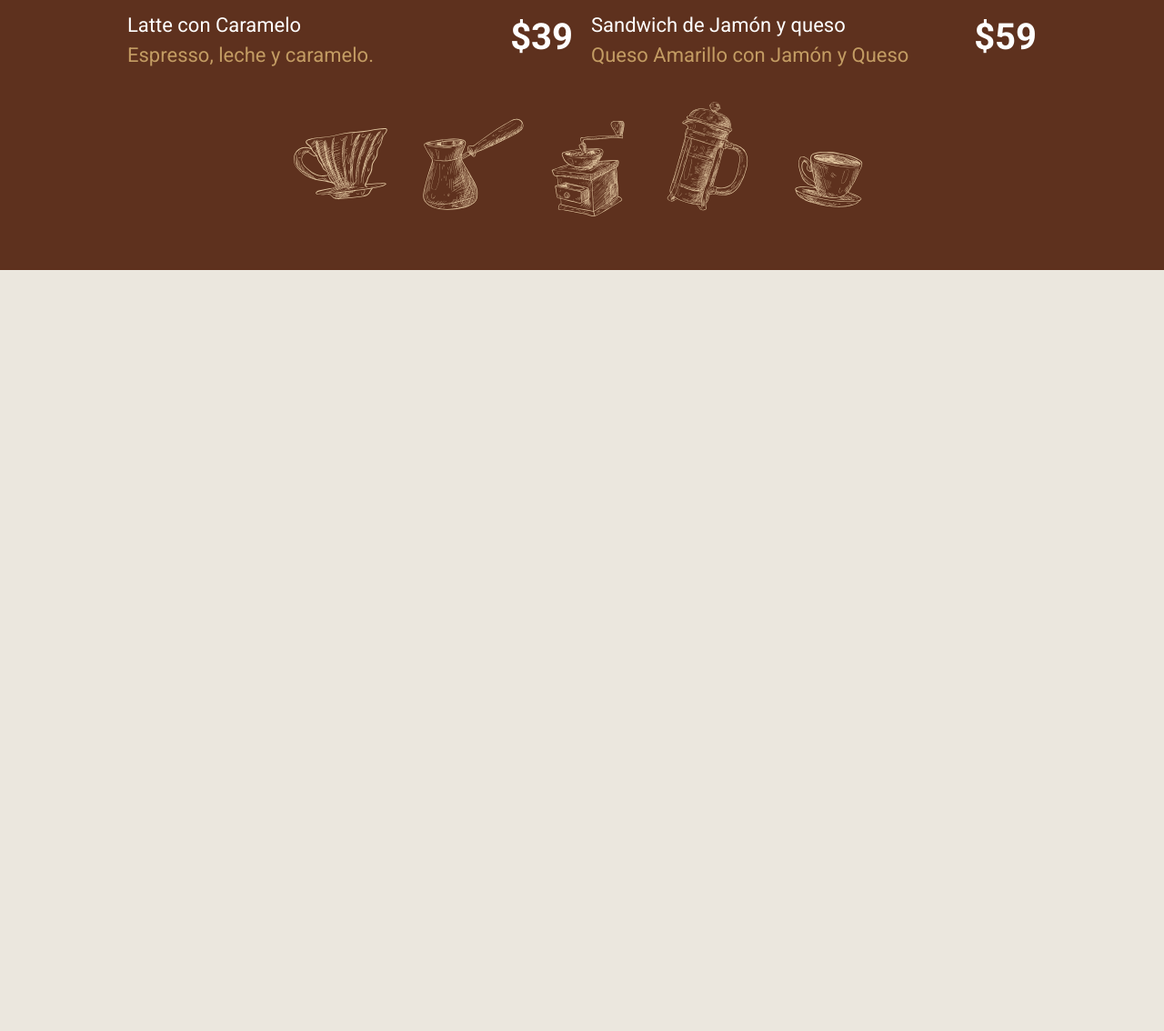
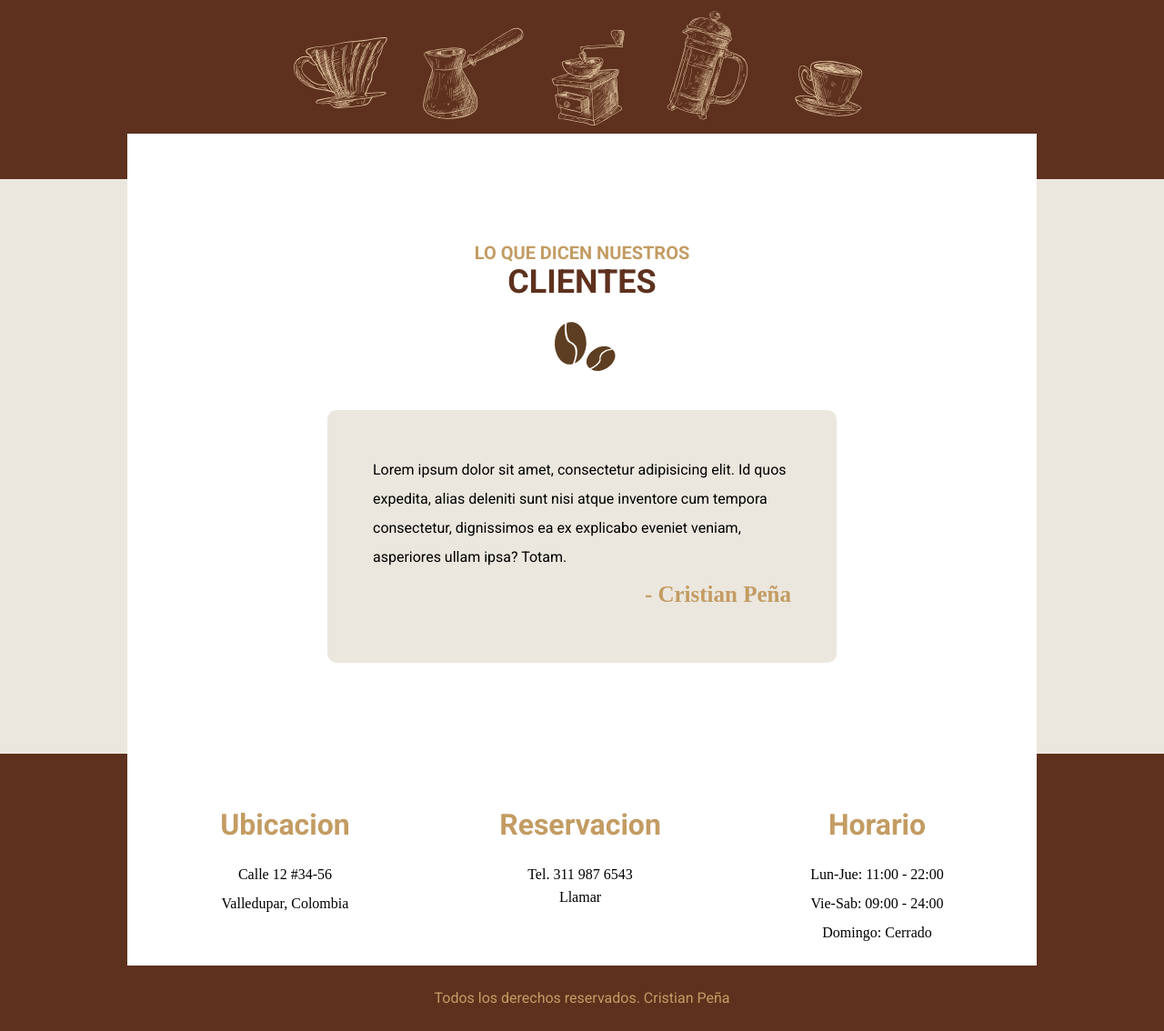
Before and after one commit to cristianps1988/11-cafeteria, a website: page index.html in a window 1280 px wide. Shown: the part 4189-5323 px from the top of the page at 91% size. Before the commit the page ends 4486 px from the top, so only its background shows below. Drawn offline with Linux system fonts and the light colour scheme; a web font is replaced by a local one.

Commit message:
adding testimoniales, footer

```diff
--- a/index.html
+++ b/index.html
@@ -8,7 +8,7 @@
     <link rel="preconnect" href="https://fonts.googleapis.com">
     <link rel="preconnect" href="https://fonts.gstatic.com" crossorigin>
     <link href="https://fonts.googleapis.com/css2?family=Bona+Nova&family=Raleway:wght@700;900&family=Roboto:wght@400;700;900&display=swap" rel="stylesheet">
-    <link rel="stylesheet" href="/build/css/app.css">
+    <link rel="stylesheet" href="./build/css/app.css">
 </head>
 <body>
     <header class="header header-inicio">
@@ -169,5 +169,35 @@
             </section>
         </div>
     </section>
+
+    <section class="nuestros-testimoniales contenedor">
+        <h2><span>Lo que dicen nuestros</span> clientes</h2>
+        <div class="testimonial">
+            <p>Lorem ipsum dolor sit amet, consectetur adipisicing elit. Id quos expedita, alias deleniti sunt nisi atque inventore cum tempora consectetur, dignissimos ea ex explicabo eveniet veniam, asperiores ullam ipsa? Totam.</p>
+            <p class="autor">- Cristian Peña</p>
+        </div>
+    </section>
+
+    <footer class="footer">
+        <div class="contenedor contenido-footer">
+            <div class="booter-box ubicacion">
+                <h3>Ubicacion</h3>
+                <p>Calle 12 #34-56</p>
+                <p>Valledupar, Colombia</p>
+            </div>
+            <div class="footer-box reservacion">
+                <h3>Reservacion</h3>
+                <p>Tel. 311 987 6543</p>
+                <a href="tel:+573119876543">Llamar</a>
+            </div>
+            <div class="footer-box horario">
+                <h3>Horario</h3>
+                <p>Lun-Jue: 11:00 - 22:00</p>
+                <p>Vie-Sab: 09:00 - 24:00</p>
+                <p>Domingo: Cerrado</p>
+            </div>
+        </div>
+        <p class="copyright">Todos los derechos reservados. Cristian Peña</p>
+    </footer>
 </body>
 </html>
--- a/src/SCSS/app.scss
+++ b/src/SCSS/app.scss
@@ -1,3 +1,4 @@
 @use 'base';
 @use 'header';
 @use 'inicio';
+@use 'footer';
--- /dev/null
+++ b/src/SCSS/footer/_footer.scss
@@ -0,0 +1,41 @@
+@use '../base/variables' as v;
+@use '../base/mixins' as m;
+
+.footer{
+    background-color: v.$primario;
+    margin-top: -10rem;
+
+    @include m.tablet {
+        margin-top: -15rem;
+    }
+    .contenido-footer{
+        background-color: v.$blanco;
+        padding: 5rem;
+        text-align: center;
+        @include m.tablet {
+            display: flex;
+            justify-content: space-around;
+            padding: 2rem;
+            h3{
+                padding: 2rem 0;
+            }
+        }
+        h3{
+            margin: 2rem 0 0 0;
+            color: v.$secundario;
+        }
+        p,
+        a{
+            margin: 0;
+            color: v.$negro;
+            font-family: v.$fuenteCursiva;
+        }
+
+    }
+    .copyright{
+        text-align: center;
+        color: v.$secundario;
+        margin: 0;
+        padding: 2rem;
+    }
+}
--- /dev/null
+++ b/src/SCSS/footer/index.scss
@@ -0,0 +1 @@
+@forward 'footer';
--- a/src/SCSS/inicio/_index.scss
+++ b/src/SCSS/inicio/_index.scss
@@ -2,3 +2,4 @@
 @forward 'iconos';
 @forward 'galeria';
 @forward 'menu';
+@forward 'testimoniales';
--- a/src/SCSS/inicio/_menu.scss
+++ b/src/SCSS/inicio/_menu.scss
@@ -6,14 +6,17 @@
     background-image: url(../img/menu_arriba.svg), url(../img/menu_abajo.svg), linear-gradient(to top, v.$primario, v.$primario);
     background-repeat: no-repeat;
     background-position: center 5rem, center 95%, 100%;
-    padding: 15rem 2rem 20rem 2rem;
+    padding: 25rem 2rem 40rem 2rem;
     background-size: 200%;
+    position: relative;
     @include m.tablet {
         padding: 15rem 5rem 20rem 5rem;
-        background-size: 100%
+        background-size: 100%;
+        top: -10rem;
     }
     @include m.desktop {
-        background-size: 50%, 50%, 100%
+        background-size: 50%, 50%, 100%;
+        top: -10rem;
     }
 }
 
--- /dev/null
+++ b/src/SCSS/inicio/_testimoniales.scss
@@ -0,0 +1,38 @@
+@use '../base/mixins' as m;
+@use '../base/variables' as v;
+
+.nuestros-testimoniales{
+    background-color: v.$blanco;
+    position: relative;
+    top: -10rem;
+    padding: 2rem;
+    h2{
+        margin: 2rem;
+    }
+    @include m.tablet {
+        top: -15rem;
+        padding: 10rem;
+    }
+    .testimonial{
+        background-color: v.$cafeClaro;
+        margin: 0 auto;
+        padding: 2rem;
+        border-radius: 1rem;
+        @include m.desktop {
+            padding: 5rem;
+            width: 70%;
+        }
+        p{
+            margin: 0;
+        }
+        .autor{
+            text-align: end;
+            color: v.$secundario;
+            font-weight: 700;
+            font-size: 2.5rem;
+            margin: 0;
+            font-family: v.$fuenteCursiva;
+        }
+    }
+
+}
```
Also changed, not shown: build/css/app.css.
